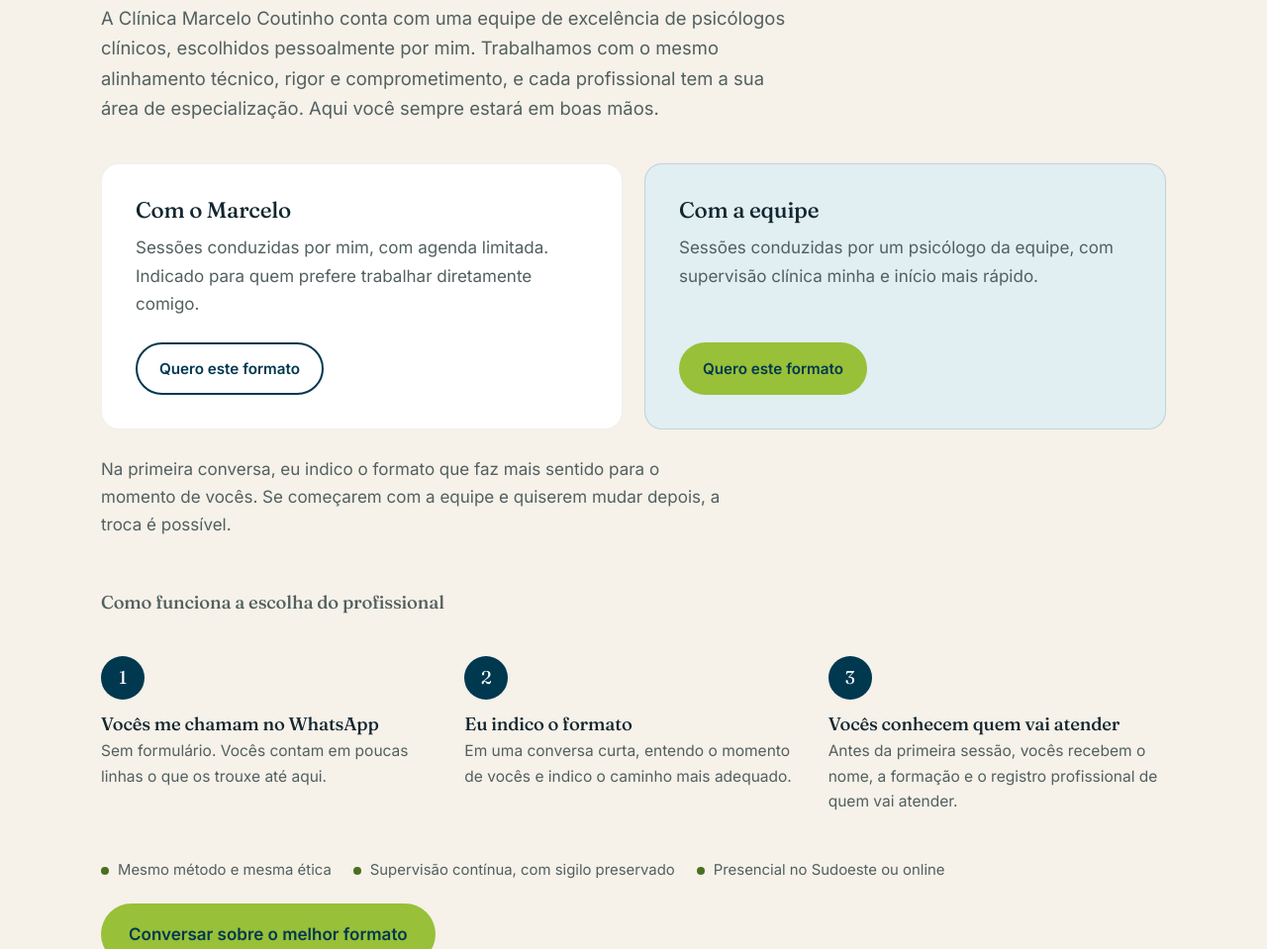
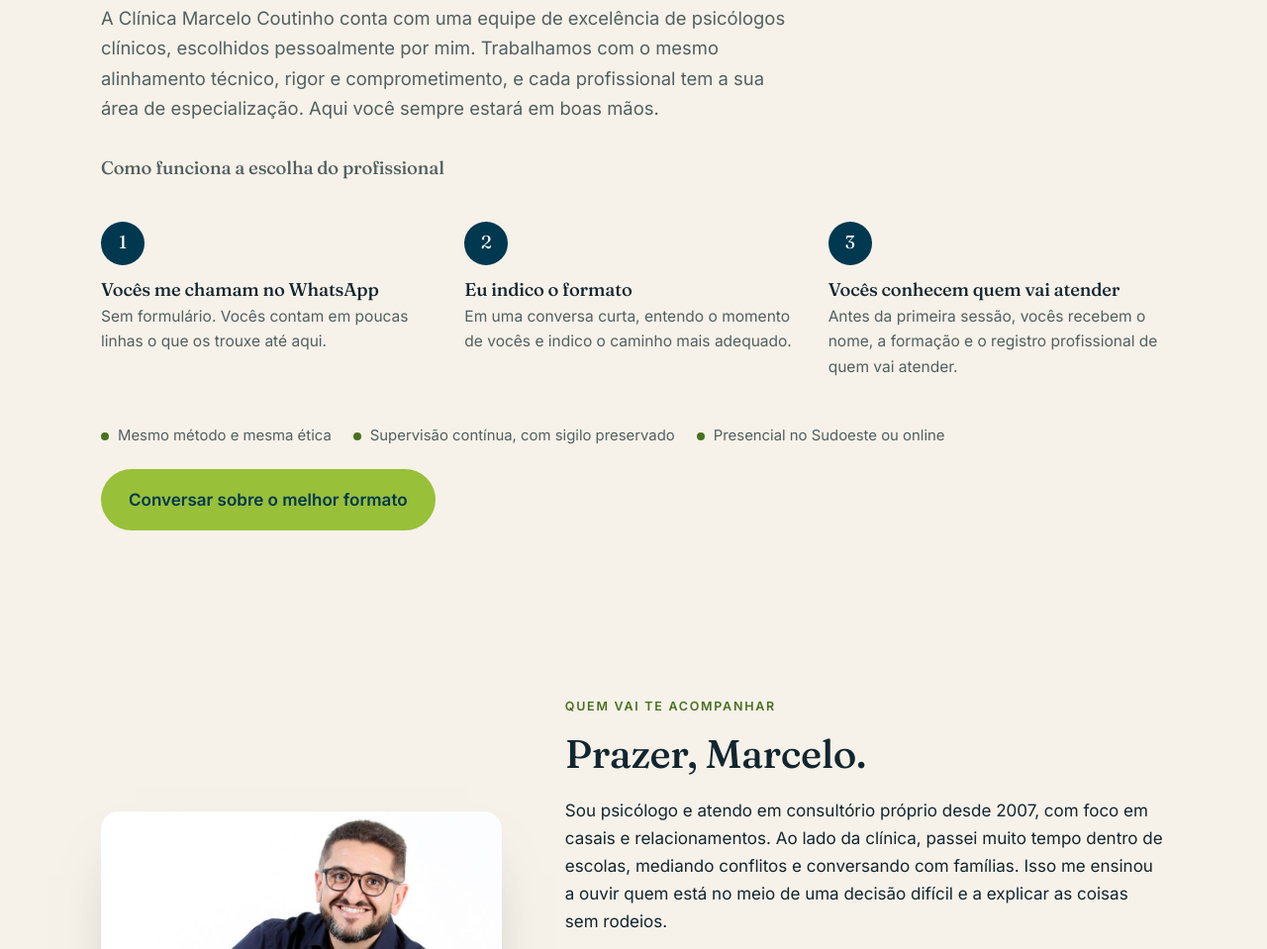
Before and after one commit to marceloxibiu/marceloxibiu.github.io, a plain HTML site: page index.html in a window 1280 px wide. Shown: the part 5345-6304 px from the top of the page at 99% size. Drawn offline with Linux system fonts and the light colour scheme.

Commit message:
Equipe: remove caixas Com o Marcelo e Com a equipe e a frase sobre o formato

```diff
--- a/index.html
+++ b/index.html
@@ -522,20 +522,7 @@ button.chip .go{display:inline-flex;gap:6px;align-items:center;margin-top:12px;f
     <span class="eyebrow">Equipe Marcelo Coutinho</span>
     <h2 class="reveal">Minha agenda é concorrida. O cuidado não precisa esperar.</h2>
     <p class="lead reveal">A Clínica Marcelo Coutinho conta com uma equipe de excelência de psicólogos clínicos, escolhidos pessoalmente por mim. Trabalhamos com o mesmo alinhamento técnico, rigor e comprometimento, e cada profissional tem a sua área de especialização. Aqui você sempre estará em boas mãos.</p>
-    <div class="paths">
-      <article class="path reveal">
-        <h3>Com o Marcelo</h3>
-        <p>Sessões conduzidas por mim, com agenda limitada. Indicado para quem prefere trabalhar diretamente comigo.</p>
-        <a class="btn btn-ghost" data-key="marcelo" href="https://wa.me/5561993136993?text=Ol%C3%A1%2C%20Marcelo%21%20Vi%20seu%20site%20e%20gostaria%20de%20agendar%20uma%20consulta%20de%20avalia%C3%A7%C3%A3o%20para%20atendimento%20diretamente%20com%20voc%C3%AA.%20Podemos%20conversar%20sobre%20valores%20e%20hor%C3%A1rios%3F" target="_blank" rel="noopener">Quero este formato</a>
-      </article>
-      <article class="path team reveal">
-        <h3>Com a equipe</h3>
-        <p>Sessões conduzidas por um psicólogo da equipe, com supervisão clínica minha e início mais rápido.</p>
-        <a class="btn btn-primary" data-key="equipe" href="https://wa.me/5561993136993?text=Ol%C3%A1%2C%20Marcelo%21%20Vi%20seu%20site%20e%20tenho%20interesse%20no%20atendimento%20com%20a%20sua%20equipe.%20Gostaria%20de%20entender%20como%20funciona%20e%20quais%20s%C3%A3o%20os%20pr%C3%B3ximos%20passos." target="_blank" rel="noopener">Quero este formato</a>
-      </article>
-    </div>
-    <p class="team-note reveal">Na primeira conversa, eu indico o formato que faz mais sentido para o momento de vocês. Se começarem com a equipe e quiserem mudar depois, a troca é possível.</p>
-    <h3 class="reveal" style="margin-top:54px;font-size:1.15rem;color:var(--muted)">Como funciona a escolha do profissional</h3>
+    <h3 class="reveal" style="margin-top:34px;font-size:1.15rem;color:var(--muted)">Como funciona a escolha do profissional</h3>
     <ol class="pick-steps">
       <li class="reveal"><h3>Vocês me chamam no WhatsApp</h3><p>Sem formulário. Vocês contam em poucas linhas o que os trouxe até aqui.</p></li>
       <li class="reveal"><h3>Eu indico o formato</h3><p>Em uma conversa curta, entendo o momento de vocês e indico o caminho mais adequado.</p></li>
```
